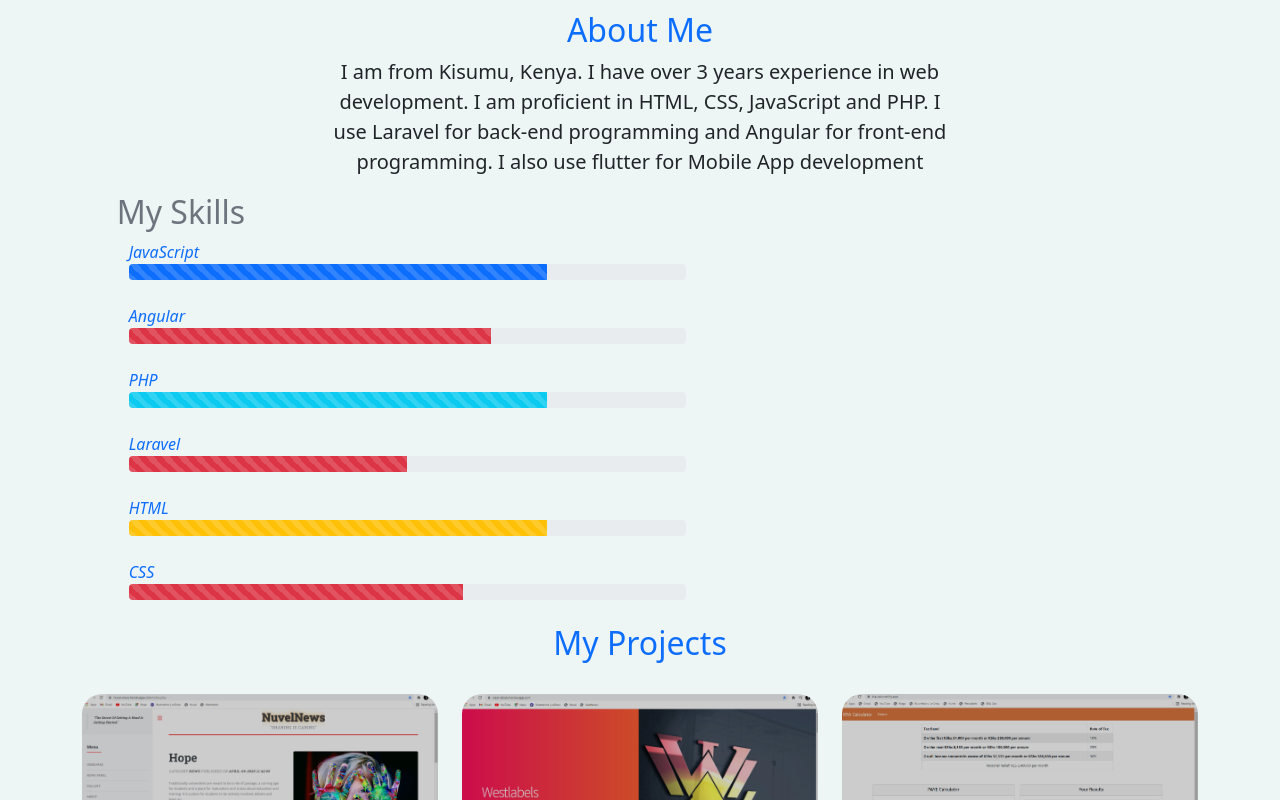
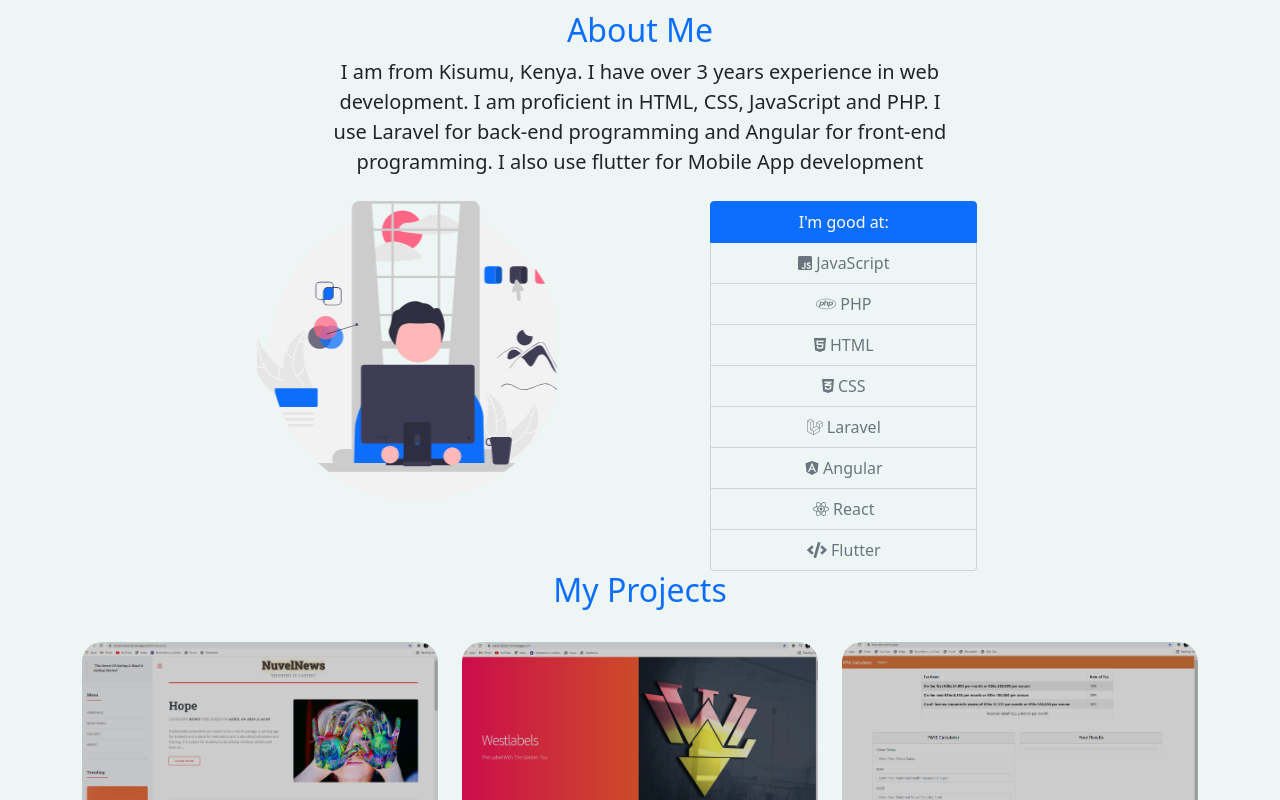
Before and after one commit to emmanuel-jan/my-portfolio, an Angular app: page / in a window 1280 px wide. Shown: the part 456-1256 px from the top of the page. Built offline with nearby package versions, Linux system fonts and the light colour scheme; a web font is replaced by a local one.

Commit message:
tweaking the about section

```diff
--- a/src/app/app.component.css
+++ b/src/app/app.component.css
@@ -12,3 +12,14 @@
     max-height: 100%;
     border-radius: 20px;
 }
+.skills{
+    width: 300px;
+    height: 300px;
+    background-image: url(../assets/image/designer.svg);
+    background-size: cover;
+    background-repeat: no-repeat;
+    background-position: center;
+    max-width: 100%;
+    max-height: 100%;
+    border-radius: 20px;
+}
--- a/src/app/app.component.html
+++ b/src/app/app.component.html
@@ -62,33 +62,23 @@
        </div>
      </div>
 
-     <h2 class="offset-1 text-muted" id="my-skills">My Skills</h2>
-    <div class="row offset-1">
+     <h2 class="offset-1 text-muted" id="my-skills"></h2>
+    <div class="row offset-md-1">
       <div class="col-md-6">
-        <span class="fst-italic text-primary">JavaScript</span>
-        <div class="progress">
-          <div class="progress-bar progress-bar-striped progress-bar-animated bg-primary" role="progressbar" style="width: 75%" aria-valuenow="75" aria-valuemin="0" aria-valuemax="100"></div>
-        </div> <br>
-        <span class="fst-italic text-primary">Angular</span>
-        <div class="progress">
-          <div class="progress-bar progress-bar-striped progress-bar-animated bg-danger" role="progressbar" style="width: 65%" aria-valuenow="50" aria-valuemin="0" aria-valuemax="100"></div>
-        </div> <br>
-        <span class="fst-italic text-primary">PHP</span>
-        <div class="progress">
-          <div class="progress-bar progress-bar-striped progress-bar-animated bg-info" role="progressbar" style="width: 75%" aria-valuenow="75" aria-valuemin="0" aria-valuemax="100"></div>
-        </div> <br>
-        <span class="fst-italic text-primary">Laravel</span>
-        <div class="progress">
-          <div class="progress-bar progress-bar-striped progress-bar-animated bg-danger" role="progressbar" style="width: 50%" aria-valuenow="50" aria-valuemin="0" aria-valuemax="100"></div>
-        </div> <br>
-        <span class="fst-italic text-primary">HTML</span>
-        <div class="progress">
-          <div class="progress-bar progress-bar-striped progress-bar-animated  bg-warning" role="progressbar" style="width: 75%" aria-valuenow="75" aria-valuemin="0" aria-valuemax="100"></div>
-        </div> <br>
-        <span class="fst-italic text-primary">CSS</span>
-        <div class="progress">
-          <div class="progress-bar progress-bar-striped progress-bar-animated bg-danger" role="progressbar" style="width: 60%" aria-valuenow="50" aria-valuemin="0" aria-valuemax="100"></div>
-        </div> <br>
+        <div class="skills mx-auto"></div>
+      </div>
+      <div class="col-md-3 text-center text-muted">
+        <ul class="list-group">
+          <li class="list-group-item active" aria-current="true">I'm good at:</li>
+          <li class="list-group-item bg-transparent"><i class="fab fa-js-square"></i>&nbsp;JavaScript</li>
+          <li class="list-group-item bg-transparent"><i class="fab fa-php"></i>&nbsp;PHP</li>
+          <li class="list-group-item bg-transparent"><i class="fab fa-html5"></i>&nbsp;HTML</li>
+          <li class="list-group-item bg-transparent"><i class="fab fa-css3-alt"></i>&nbsp;CSS</li>
+          <li class="list-group-item bg-transparent"><i class="fab fa-laravel"></i>&nbsp;Laravel</li>
+          <li class="list-group-item bg-transparent"><i class="fab fa-angular"></i>&nbsp;Angular </li>
+          <li class="list-group-item bg-transparent"><i class="fab fa-react"></i>&nbsp;React</li>
+          <li class="list-group-item bg-transparent"><i class="fas fa-code"></i>&nbsp;Flutter</li>
+        </ul>
       </div>
     </div>
    </div>
```
Also changed, not shown: src/assets/image/designer.svg (added).
